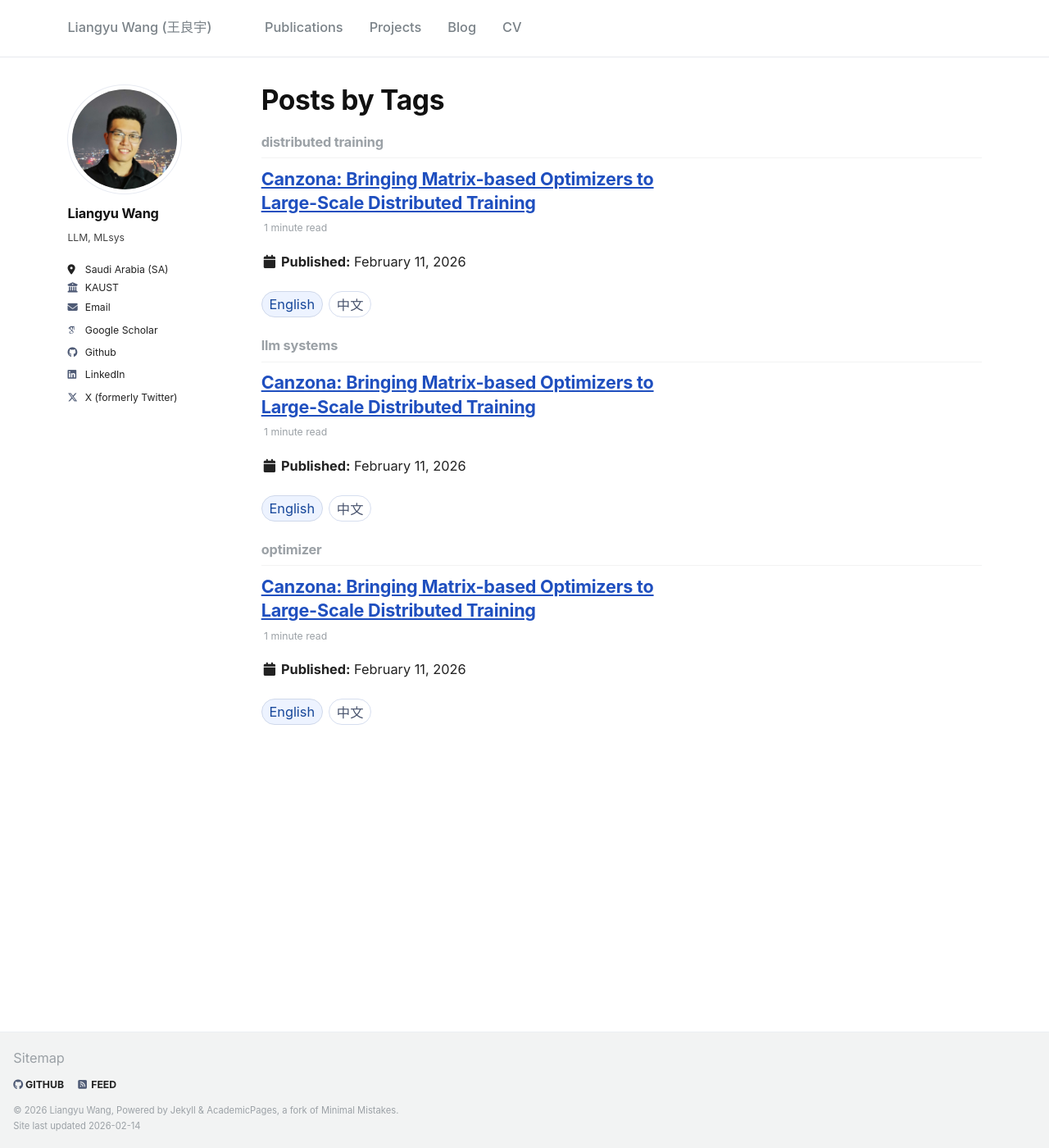
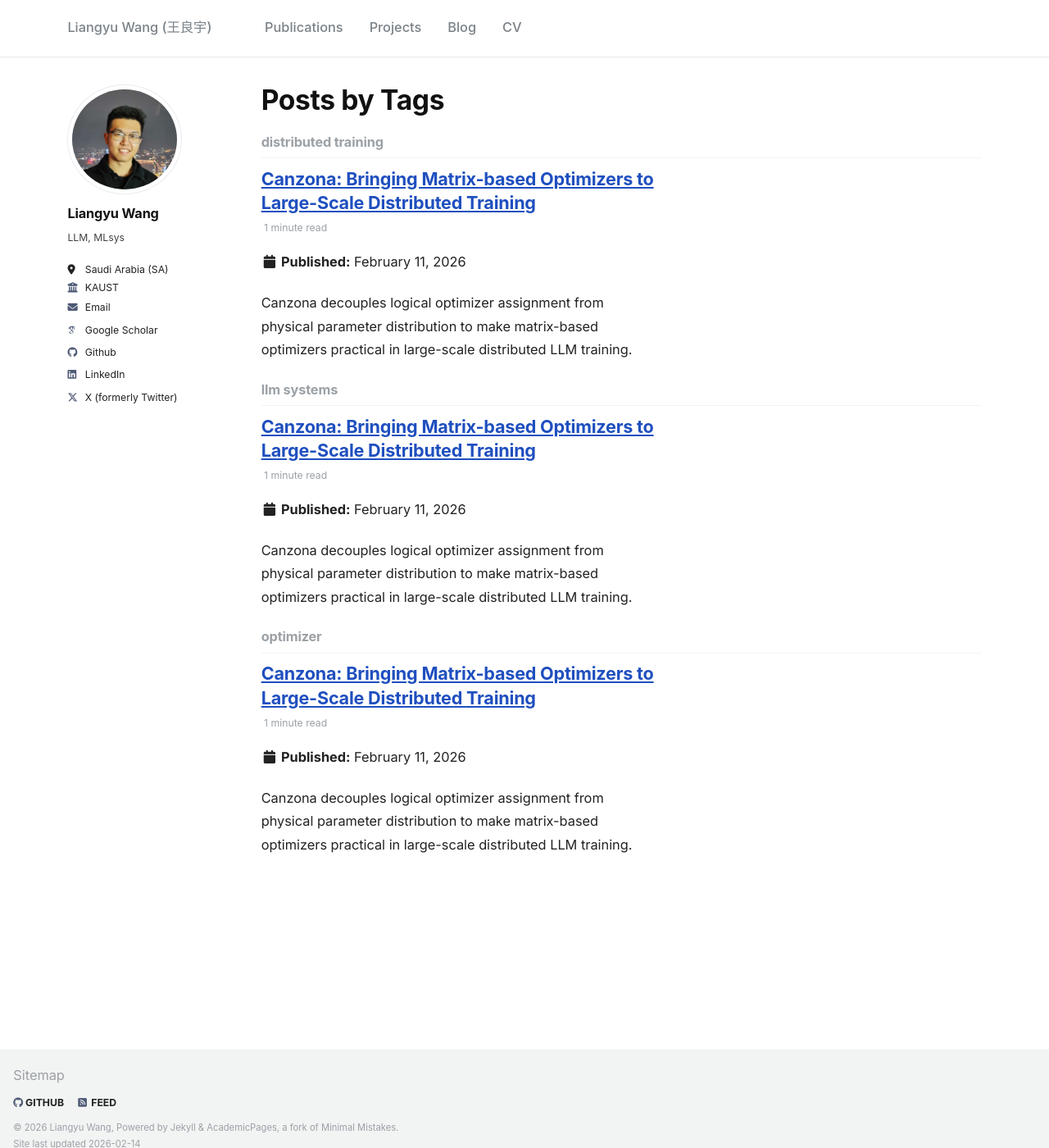
Before and after one commit to liangyuwang/liangyuwang.github.io, a Jekyll site: the page built from _pages/tag-archive.html, in a window 1280 px wide and 1400 px high. Shown: the whole window at 82% size. Built offline with Jekyll 4.4.1, drawn with Linux system fonts in a browser that asks for light colours; some web fonts are replaced.

Commit message:
polish blog

```diff
--- a/_posts/2026-02-11-canzona.md
+++ b/_posts/2026-02-11-canzona.md
@@ -2,6 +2,7 @@
 title: "Canzona: Bringing Matrix-based Optimizers to Large-Scale Distributed Training"
 date: 2026-02-11
 permalink: /posts/2026/02/canzona/
+excerpt: "Canzona decouples logical optimizer assignment from physical parameter distribution to make matrix-based optimizers practical in large-scale distributed LLM training."
 tags:
   - llm systems
   - distributed training
```
